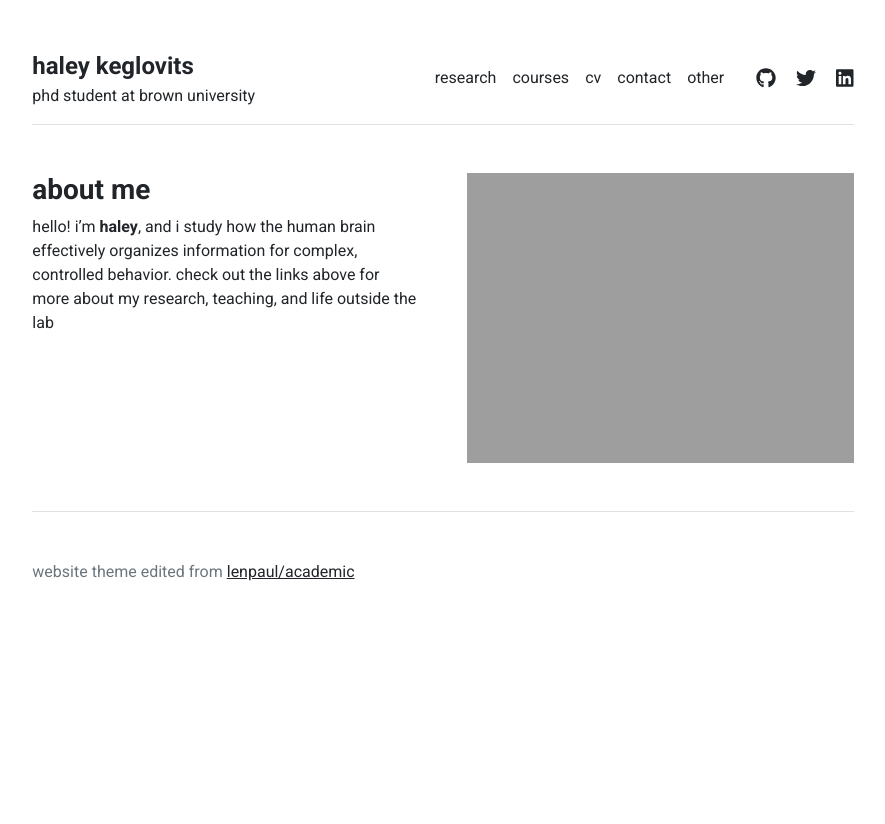
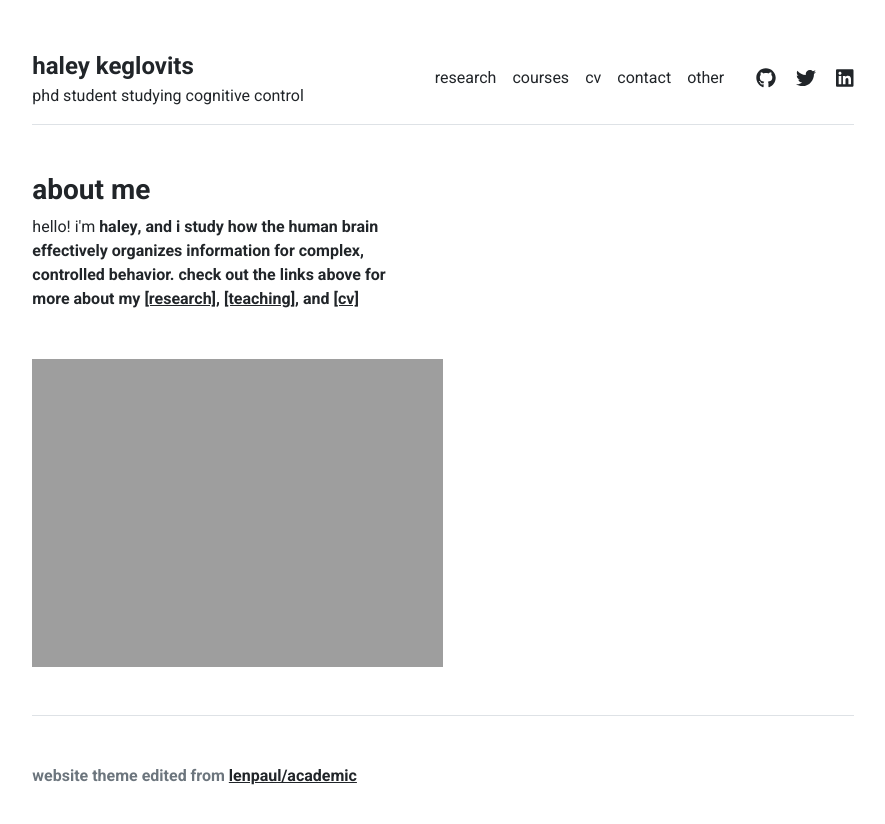
Before and after one commit to haleyk/haleyk.github.io, a Jekyll site: the page built from index.md, in a window 1280 px wide. Shown: the top 824 px of the page, without its empty margins (197-1082 px from the left). Built offline with Jekyll 4.4.1, drawn with Linux system fonts in a browser that asks for light colours.

Commit message:
small change

```diff
--- a/_config.yml
+++ b/_config.yml
@@ -1,4 +1,4 @@
 url: "" # the base hostname & protocol for your site, e.g. http://example.com
 baseurl: "" # the subpath of your site, e.g. /blog
 title: "haley keglovits" # the name of your site, e.g. ACME Corp.
-description: "phd student at brown university"
+description: "phd student studying cognitive control"
--- a/_layouts/home.html
+++ b/_layouts/home.html
@@ -5,7 +5,8 @@
 <div class="row g-5 mb-5">
   <div class="col-md-6">
     <h3 class="fw-bold">about me</h3>
-    {{ content }}
+    hello! i'm <b>haley<b>, and i study how the human brain effectively organizes information for complex, controlled behavior.
+    check out the links above for more about my <a href="{{ site.github.url }}/research">[research]</a>, <a href="{{ site.github.url }}/courses">[teaching]</a>, and <a href="{{ site.github.url }}/cv">[cv]</a>
   </div>
   <div class="col-md-6">
     <img src="{{ site.github.url }}/assets/img/home.gif" alt="brain" width="100%">
--- a/_layouts/other.html
+++ b/_layouts/other.html
@@ -31,7 +31,7 @@
   <div class="col-md-6"><img src="{{ site.github.url }}/assets/img/sky1.jpg" alt="contact" width="100%"></div>
 </div>
 
-<h4 class="fw-bold pb-3 mb-5">biking</h4>
+<h4 class="fw-bold pb-3">biking</h4>
 <p>i love biking</p>
 
 <h4 class="fw-bold pb-3">recent reading</h4>
--- a/index.md
+++ b/index.md
@@ -2,6 +2,3 @@
 layout: home
 title: "home"
 ---
-
-hello! i'm **haley**, and i study how the human brain effectively organizes information for complex, controlled behavior.
-check out the links above for more about my research, teaching, and life outside the lab
```
Also changed, not shown: morepics/IMG_5766.jpg (added), morepics/IMG_5984.jpg (added), 9 other files.
